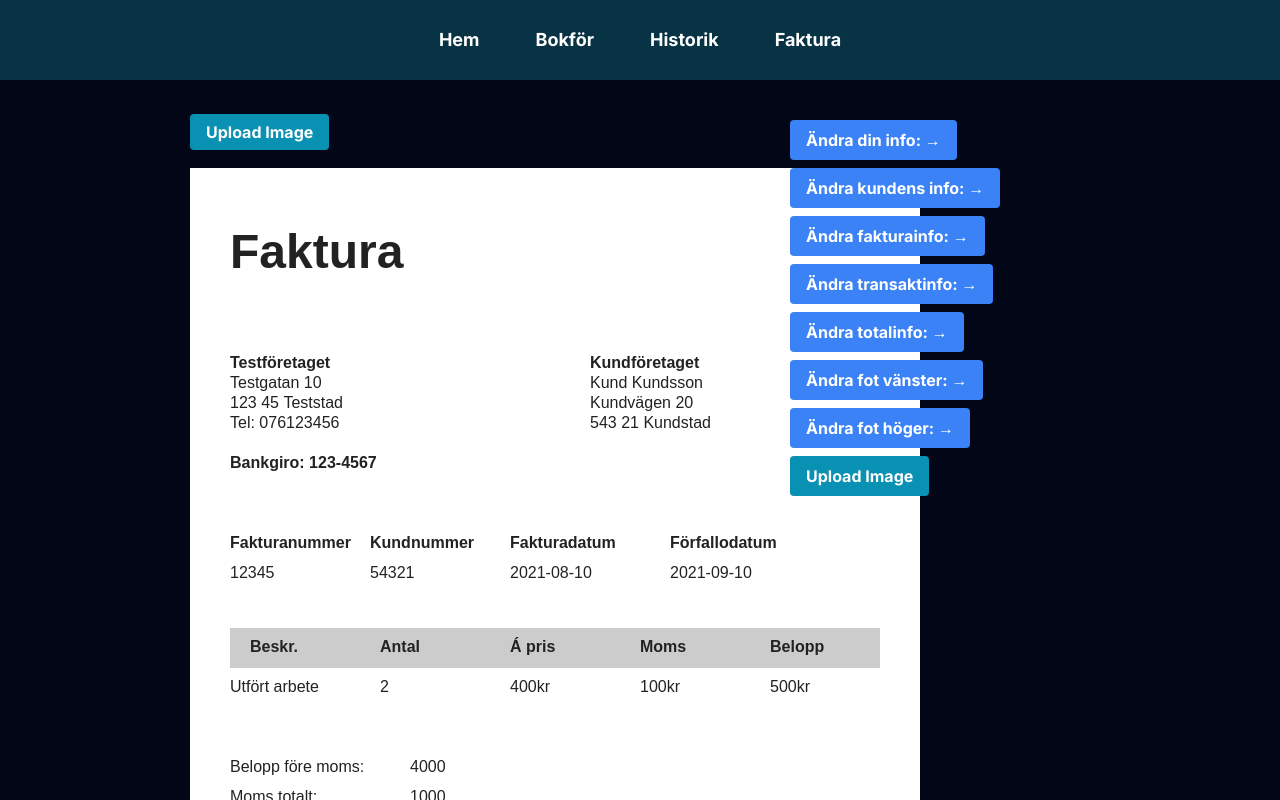
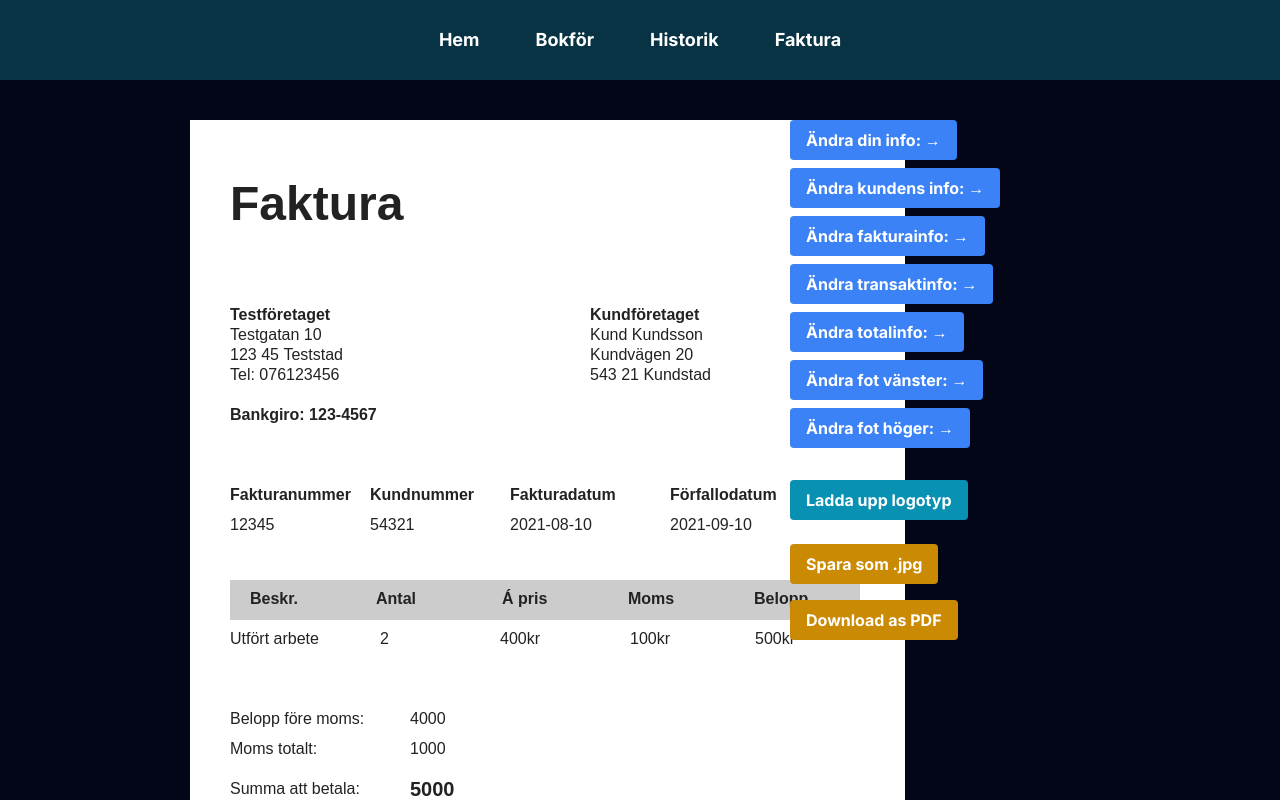
Before and after one commit to RobertAngberg/next, a Next.js app: page /invoice in a window 1280 px wide. Shown: the top 800 px of the page. Built offline with nearby package versions, Linux system fonts and the light colour scheme.

Commit message:
Fixed invoice toggle buttons and save as PDF

```diff
--- a/app/bookkeep/page.tsx
+++ b/app/bookkeep/page.tsx
@@ -41,7 +41,6 @@ const Bookkeep: React.FC = () => {
       titel,
       kommentar,
     };
-    // Loop over the object and append each field to formData
     Object.entries(formFields).forEach(([key, value]) => {
       formData.append(key, value);
     });
--- a/app/invoice/ImageResizer_old.tsx
+++ /dev/null
@@ -1,106 +0,0 @@
-import React, { useEffect, useRef, useState } from "react";
-
-const ImageResizer: React.FC = () => {
-  const [imageSrc, setImageSrc] = useState<string | null>(null);
-  const [resizeWidth, setResizeWidth] = useState<number>(400);
-  const canvasRef = useRef<HTMLCanvasElement>(null);
-  const imageRef = useRef<HTMLImageElement>(new Image());
-
-  const sliderMin = 10;
-  const sliderMax = 500;
-  const stepSize = (sliderMax - sliderMin) / 10;
-
-  const handleImageUpload = (event: React.ChangeEvent<HTMLInputElement>) => {
-    const file = event.target.files ? event.target.files[0] : null;
-    if (file) {
-      const reader = new FileReader();
-      reader.onload = (e: ProgressEvent<FileReader>) => {
-        const imgSrc = e.target?.result as string;
-        setImageSrc(imgSrc);
-        imageRef.current.src = imgSrc;
-        imageRef.current.onload = () => {
-          updateCanvas();
-        };
-      };
-      reader.readAsDataURL(file);
-    }
-  };
-
-  const updateCanvas = () => {
-    const canvas = canvasRef.current;
-    const ctx = canvas?.getContext("2d");
-    const img = imageRef.current;
-
-    if (canvas && ctx && img) {
-      // Calculate aspect ratio
-      const aspectRatio = img.width / img.height;
-
-      // Calculate new dimensions
-      let newWidth = resizeWidth;
-      let newHeight = newWidth / aspectRatio;
-
-      // Adjust width and height based on the maximum dimensions
-      if (newWidth > 500 || newHeight > 350) {
-        if (aspectRatio >= 1) {
-          // Image is wider than it is tall
-          newWidth = 500;
-          newHeight = newWidth / aspectRatio;
-        } else {
-          // Image is taller than it is wide
-          newHeight = 350;
-          newWidth = newHeight * aspectRatio;
-        }
-      }
-
-      // Update canvas size and draw the image
-      canvas.width = newWidth;
-      canvas.height = newHeight;
-      ctx.drawImage(img, 0, 0, newWidth, newHeight);
-    }
-  };
-
-  useEffect(() => {
-    updateCanvas();
-  }, [resizeWidth]);
-
-  const handleResize = (event: React.ChangeEvent<HTMLInputElement>) => {
-    setResizeWidth(parseInt(event.target.value));
-  };
-
-  return (
-    <div className="flex flex-col items-center justify-center h-full w-full">
-      {!imageSrc && (
-        <>
-          <input
-            type="file"
-            id="fileUpload"
-            accept="application/pdf,image/png,image/jpeg"
-            onChange={handleImageUpload}
-            required
-            style={{ display: "none" }}
-          />
-          <label
-            htmlFor="fileUpload"
-            className="bg-cyan-600 hover:bg-cyan-700 cursor-pointer text-white font-bold py-2 px-4 rounded"
-          >
-            Välj fil
-          </label>
-        </>
-      )}
-      {imageSrc && (
-        <input
-          type="range"
-          min={sliderMin}
-          max={sliderMax}
-          step={stepSize}
-          value={resizeWidth}
-          onChange={handleResize}
-          className="absolute bottom-10 w-1/4"
-        />
-      )}
-      <canvas ref={canvasRef} />
-    </div>
-  );
-};
-
-export default ImageResizer;
--- a/app/invoice/InvoiceCanvas.tsx
+++ b/app/invoice/InvoiceCanvas.tsx
@@ -1,29 +1,43 @@
 "use client";
 
-import React, { useRef, useEffect, useState } from "react";
-import LogoUpload from "./LogoUpload";
+import React, { useEffect } from "react";
 
 type TextFields = { [key: string]: string };
+type LogoImage = HTMLImageElement | null;
 
-const InvoiceCanvas = ({ textFields }: { textFields: TextFields }) => {
-  // const [imageFile, setImageFile] = useState<File | null>(null);
-  const [image, setImage] = useState<HTMLImageElement | null>(null);
-  const canvasRef = useRef<HTMLCanvasElement>(null);
+type InvoiceCanvasProps = {
+  canvasRef: React.RefObject<HTMLCanvasElement>;
+  textFields: TextFields;
+  logoImage: LogoImage;
+  saveAsJPG: () => void;
+};
 
+const InvoiceCanvas: React.FC<InvoiceCanvasProps> = ({
+  canvasRef,
+  textFields,
+  logoImage,
+  saveAsJPG,
+}) => {
   useEffect(() => {
     if (canvasRef.current) {
       const ctx = canvasRef.current.getContext("2d");
       if (ctx) {
+        // Clear the canvas
         ctx.clearRect(0, 0, canvasRef.current.width, canvasRef.current.height);
 
-        if (image) {
+        // Set the entire canvas background to white
+        ctx.fillStyle = "#FFF"; // White color
+        ctx.fillRect(0, 0, canvasRef.current.width, canvasRef.current.height);
+
+        if (logoImage) {
           // Här sätts maxhöjd och maxbredd för loggan
-          let scale = Math.min(200 / image.width, 125 / image.height);
-          let width = image.width * scale;
-          let height = image.height * scale;
+          let scale = Math.min(200 / logoImage.width, 125 / logoImage.height);
+          let width = logoImage.width * scale;
+          let height = logoImage.height * scale;
           let x = canvasRef.current.width - width;
+
           // x - 30 är 30px padding från högerkanten.. + 5 padding från toppen
-          ctx.drawImage(image, x - 30, 30 + 5, width, height);
+          ctx.drawImage(logoImage, x - 40, 30 + 5, width, height);
         }
 
         ctx.font = "bold 48px Arial";
@@ -65,7 +79,7 @@ const InvoiceCanvas = ({ textFields }: { textFields: TextFields }) => {
         // Transaktionen
         const tableStartX = 40;
         const tableStartY = 500;
-        const columnWidth = 130;
+        const columnWidth = 126;
         const rowHeight = 25;
         const headerHeight = rowHeight * 2 - 10;
 
@@ -96,9 +110,9 @@ const InvoiceCanvas = ({ textFields }: { textFields: TextFields }) => {
         ctx.font = "16px Arial";
         ctx.fillText(textFields["Beskrivning"], 40, 520);
         ctx.fillText(textFields["Antal"], 190, 520);
-        ctx.fillText(textFields["Apris"], 320, 520);
-        ctx.fillText(textFields["Moms"], 450, 520);
-        ctx.fillText(textFields["Belopp"], 580, 520);
+        ctx.fillText(textFields["Apris"], 310, 520);
+        ctx.fillText(textFields["Moms"], 440, 520);
+        ctx.fillText(textFields["Belopp"], 565, 520);
 
         // Totaler
         ctx.font = "16px Arial";
@@ -113,61 +127,25 @@ const InvoiceCanvas = ({ textFields }: { textFields: TextFields }) => {
 
         // Fot kolumn 1
         ctx.font = "11px Arial";
-        ctx.fillText(textFields["Fot, företagsnamn"], 40, 760);
-        ctx.fillText(textFields["Fot, adress"], 40, 780);
-        ctx.fillText(textFields["Fot, postnummer och stad"], 40, 800);
-        ctx.fillText(textFields["Fot, orgnummer"], 40, 820);
-        ctx.fillText(textFields["Fot, momsnummer"], 40, 840);
+        ctx.fillText(textFields["Fot, företagsnamn"], 40, 860);
+        ctx.fillText(textFields["Fot, adress"], 40, 880);
+        ctx.fillText(textFields["Fot, postnummer och stad"], 40, 900);
+        ctx.fillText(textFields["Fot, orgnummer"], 40, 920);
+        ctx.fillText(textFields["Fot, momsnummer"], 40, 940);
 
         // Fot kolumn 2
-        ctx.fillText(textFields["Fot, kontaktperson"], 560, 760);
-        ctx.fillText(textFields["Fot, telefonnummer"], 560, 780);
-        ctx.fillText(textFields["Fot, email"], 560, 800);
-        ctx.fillText(textFields["Fot, hemsida"], 560, 820);
-        ctx.fillText(textFields["Fot, social media"], 560, 840);
+        ctx.fillText(textFields["Fot, kontaktperson"], 530, 860);
+        ctx.fillText(textFields["Fot, telefonnummer"], 530, 880);
+        ctx.fillText(textFields["Fot, email"], 530, 900);
+        ctx.fillText(textFields["Fot, hemsida"], 530, 920);
+        ctx.fillText(textFields["Fot, social media"], 530, 940);
       }
     }
-  }, [textFields, image]);
-
-  const handleFileUpload = (image: HTMLImageElement) => {
-    setImage(image);
-  };
-
-  const saveAsJPG = () => {
-    if (canvasRef.current) {
-      const tempCanvas = document.createElement("canvas");
-      tempCanvas.width = canvasRef.current.width;
-      tempCanvas.height = canvasRef.current.height;
-
-      const tempCtx = tempCanvas.getContext("2d");
-      if (tempCtx) {
-        tempCtx.fillStyle = "#FFF"; // White background
-        tempCtx.fillRect(0, 0, tempCanvas.width, tempCanvas.height);
-        tempCtx.drawImage(canvasRef.current, 0, 0);
-
-        const imageURL = tempCanvas.toDataURL("image/jpeg");
-        const downloadLink = document.createElement("a");
-        downloadLink.href = imageURL;
-        downloadLink.download = "canvas-image.jpg";
-        document.body.appendChild(downloadLink);
-        downloadLink.click();
-        document.body.removeChild(downloadLink);
-      }
-    }
-  };
+  }, [textFields, logoImage]);
 
   return (
     <>
-      <LogoUpload handleFileUpload={handleFileUpload} />
-      <br></br>
-      <br></br>
-      <canvas ref={canvasRef} width="730" height="900" className="bg-white" />
-      <button
-        className="bg-yellow-600 hover:bg-cyan-700 w-full text-white font-bold py-2 px-4 rounded flex items-center justify-center mb-10"
-        onClick={saveAsJPG}
-      >
-        Save as JPG
-      </button>
+      <canvas ref={canvasRef} width="715" height="1011" className="bg-white" />
     </>
   );
 };
--- a/app/invoice/LogoUpload.tsx
+++ b/app/invoice/LogoUpload.tsx
@@ -1,5 +1,5 @@
 type LogoUploadProps = {
-  handleFileUpload: (image: HTMLImageElement) => void;
+  handleFileUpload: (logoImage: HTMLImageElement) => void;
 };
 
 const LogoUpload: React.FC<LogoUploadProps> = ({ handleFileUpload }) => {
@@ -9,11 +9,9 @@ const LogoUpload: React.FC<LogoUploadProps> = ({ handleFileUpload }) => {
     if (file) {
       const reader = new FileReader();
       reader.onload = (e) => {
-        const img = new Image();
-        img.onload = () => handleFileUpload(img);
-        // The image hasn't been "saved" or "handled" before the last line.
-        // The last line is what initiates the image loading process.
-        img.src = e.target?.result as string;
+        const uploadedImage = new Image();
+        uploadedImage.src = e.target?.result as string;
+        uploadedImage.onload = () => handleFileUpload(uploadedImage);
       };
       reader.readAsDataURL(file);
     }
@@ -32,7 +30,7 @@ const LogoUpload: React.FC<LogoUploadProps> = ({ handleFileUpload }) => {
         htmlFor="fileUpload"
         className="bg-cyan-600 hover:bg-cyan-700 cursor-pointer text-white font-bold py-2 px-4 rounded"
       >
-        Upload Image
+        Ladda upp logotyp
       </label>
     </>
   );
--- a/app/invoice/ToggleButton.tsx
+++ b/app/invoice/ToggleButton.tsx
@@ -10,21 +10,21 @@ type Group =
 type ToggleButtonProps = {
   toggleGroup: Group;
   buttonText: string;
-  isVisible: boolean;
+  fieldGroupVisible: boolean;
   onToggle: (group: Group) => void;
 };
 
 const ToggleButton: React.FC<ToggleButtonProps> = ({
   toggleGroup,
   buttonText,
-  isVisible,
+  fieldGroupVisible,
   onToggle,
 }) => (
   <button
     onClick={() => onToggle(toggleGroup)}
     className="cursor-pointer mb-2 bg-blue-500 text-white font-bold py-2 px-4 rounded hover:bg-blue-700"
   >
-    {buttonText}: {isVisible ? "↓" : "→"}
+    {buttonText}: {fieldGroupVisible ? "↓" : "→"}
   </button>
 );
 
--- a/app/invoice/page.tsx
+++ b/app/invoice/page.tsx
@@ -1,11 +1,11 @@
 "use client";
+import { jsPDF } from "jspdf";
 
-import { useState, ChangeEvent } from "react";
+import { useState, ChangeEvent, useRef } from "react";
 import TextField from "./Textfield";
 import ToggleButton from "./ToggleButton";
 import InvoiceCanvas from "./InvoiceCanvas";
-import Modal from "./Modal";
-import ImageResizer from "./LogoUpload";
+import LogoUpload from "./LogoUpload";
 
 type Group =
   | "first4"
@@ -17,23 +17,14 @@ type Group =
   | "seventh4";
 
 const Invoice: React.FC = () => {
-  const [first4Visible, setFirst4Visible] = useState(false);
-  const [second4Visible, setSecond4Visible] = useState(false);
-  const [third4Visible, setThird4Visible] = useState(false);
-  const [fourth4Visible, setFourth4Visible] = useState(false);
-  const [fifth4Visible, setFifth4Visible] = useState(false);
-  const [sixth4Visible, setSixth4Visible] = useState(false);
-  const [seventh4Visible, setSeventh4Visible] = useState(false);
+  const [activeToggleBtn, setActiveToggleBtn] = useState<Group | null>(null);
+  const [logoImage, setLogoImage] = useState<HTMLImageElement | null>(null);
+  const canvasRef = useRef<HTMLCanvasElement>(null);
+  const [pdfUrl, setPdfUrl] = useState("");
 
-  const [isModalOpen, setIsModalOpen] = useState(false);
-
-  const toggleModal = () => {
-    setIsModalOpen((prev) => !prev);
-  };
-
+  const [textFields, setTextFields] = useState<{ [key: string]: string }>({
     // Vid input så ändras state, och skickas sen till InvoiceCanvas
     // <{ [key: string]: string }> = key/value
-  const [textFields, setTextFields] = useState<{ [key: string]: string }>({
     Företagsnamn: "Testföretaget",
     Adress: "Testgatan 10",
     "Postnummer och stad": "123 45 Teststad",
@@ -67,36 +58,18 @@ const Invoice: React.FC = () => {
     "Fot, social media": "Instagram.com/testföretaget",
   });
 
-  // Array med objekt med "mall" för att skapa toggleknappar
-  const toggleButtons: { group: Group; text: string; visible: boolean }[] = [
-    { group: "first4", text: "Ändra din info", visible: first4Visible },
-    { group: "second4", text: "Ändra kundens info", visible: second4Visible },
-    { group: "third4", text: "Ändra fakturainfo", visible: third4Visible },
-    { group: "fourth4", text: "Ändra transaktinfo", visible: fourth4Visible },
-    { group: "fifth4", text: "Ändra totalinfo", visible: fifth4Visible },
-    { group: "sixth4", text: "Ändra fot vänster", visible: sixth4Visible },
-    { group: "seventh4", text: "Ändra fot höger", visible: seventh4Visible },
+  const toggleButtons: { group: Group; text: string }[] = [
+    { group: "first4", text: "Ändra din info" },
+    { group: "second4", text: "Ändra kundens info" },
+    { group: "third4", text: "Ändra fakturainfo" },
+    { group: "fourth4", text: "Ändra transaktinfo" },
+    { group: "fifth4", text: "Ändra totalinfo" },
+    { group: "sixth4", text: "Ändra fot vänster" },
+    { group: "seventh4", text: "Ändra fot höger" },
   ];
 
-  // Knyter group names till respektive stateSet func
-  // Key är group name och value är stateSet func
-  const toggleVisibility = (group: string) => {
-    const visibilitySetters: {
-      [key: string]: React.Dispatch<React.SetStateAction<boolean>>;
-    } = {
-      first4: setFirst4Visible,
-      second4: setSecond4Visible,
-      third4: setThird4Visible,
-      fourth4: setFourth4Visible,
-      fifth4: setFifth4Visible,
-      sixth4: setSixth4Visible,
-      seventh4: setSeventh4Visible,
-    };
-
-    const setter = visibilitySetters[group];
-    if (setter) {
-      setter((prev) => !prev);
-    }
+  const toggleVisibility = (group: Group) => {
+    setActiveToggleBtn((prev) => (prev === group ? null : group));
   };
 
   const handleInputChange = (e: ChangeEvent<HTMLInputElement>) => {
@@ -104,49 +77,131 @@ const Invoice: React.FC = () => {
     setTextFields((prev) => ({ ...prev, [name]: value }));
   };
 
+  const handleFileUpload = (uploadedImage: HTMLImageElement) => {
+    setLogoImage(uploadedImage);
+  };
+
+  const saveAsJPG = () => {
+    if (canvasRef.current) {
+      const tempCanvas = document.createElement("canvas");
+      tempCanvas.width = canvasRef.current.width;
+      tempCanvas.height = canvasRef.current.height;
+
+      const tempCtx = tempCanvas.getContext("2d");
+      if (tempCtx) {
+        tempCtx.fillStyle = "#FFF"; // White background
+        tempCtx.fillRect(0, 0, tempCanvas.width, tempCanvas.height);
+        tempCtx.drawImage(canvasRef.current, 0, 0);
+
+        const imageURL = tempCanvas.toDataURL("image/jpeg");
+        const downloadLink = document.createElement("a");
+        downloadLink.href = imageURL;
+        downloadLink.download = "canvas-image.jpg";
+        document.body.appendChild(downloadLink);
+        downloadLink.click();
+        document.body.removeChild(downloadLink);
+      }
+    }
+  };
+
+  const saveAsPDF = () => {
+    if (canvasRef.current) {
+      const canvas = canvasRef.current;
+      const imageData = canvas.toDataURL("image/jpeg", 1.0);
+
+      const pdf = new jsPDF({
+        orientation: "portrait",
+        unit: "px",
+        format: [canvas.width, canvas.height],
+      });
+
+      pdf.addImage(imageData, "JPEG", 0, 0, canvas.width, canvas.height);
+      pdf.save("canvas-document.pdf");
+    }
+  };
+
   return (
     <main className="flex justify-center p-10 bg-slate-950 text-white">
       <div className="w-2/4">
-        <InvoiceCanvas textFields={textFields} />
+        <InvoiceCanvas
+          textFields={textFields}
+          logoImage={logoImage}
+          saveAsJPG={saveAsJPG}
+          canvasRef={canvasRef}
+        />
       </div>
       <div className="w-1/4 flex flex-col items-start">
         {toggleButtons.map((button, index) => (
+          <div key={index}>
             <ToggleButton
-            key={index}
               toggleGroup={button.group}
               buttonText={button.text}
-            isVisible={button.visible}
-            onToggle={toggleVisibility}
+              fieldGroupVisible={activeToggleBtn === button.group}
+              onToggle={() => toggleVisibility(button.group)}
             />
-        ))}
-
-        {Object.keys(textFields).map((labelText, index) => (
-          <div key={labelText}>
-            {((index >= 0 && index < 5 && first4Visible) ||
-              (index >= 5 && index < 9 && second4Visible) ||
-              (index >= 9 && index < 13 && third4Visible) ||
-              (index >= 13 && index < 18 && fourth4Visible) ||
-              (index >= 18 && index < 21 && fifth4Visible) ||
-              (index >= 21 && index < 26 && sixth4Visible) ||
-              (index >= 26 && index < 31 && seventh4Visible) ||
-              index >= 31) && (
+            {activeToggleBtn === button.group &&
+              Object.keys(textFields).map((labelText, fieldIndex) => {
+                if (
+                  (button.group === "first4" &&
+                    fieldIndex >= 0 &&
+                    fieldIndex < 5) ||
+                  (button.group === "second4" &&
+                    fieldIndex >= 5 &&
+                    fieldIndex < 9) ||
+                  (button.group === "third4" &&
+                    fieldIndex >= 9 &&
+                    fieldIndex < 13) ||
+                  (button.group === "fourth4" &&
+                    fieldIndex >= 13 &&
+                    fieldIndex < 18) ||
+                  (button.group === "fifth4" &&
+                    fieldIndex >= 18 &&
+                    fieldIndex < 21) ||
+                  (button.group === "sixth4" &&
+                    fieldIndex >= 21 &&
+                    fieldIndex < 26) ||
+                  (button.group === "seventh4" &&
+                    fieldIndex >= 26 &&
+                    fieldIndex < 31)
+                ) {
+                  return (
                     <TextField
+                      key={labelText}
                       labelText={labelText}
                       textFields={textFields}
                       handleInputChange={handleInputChange}
                     />
-            )}
+                  );
+                }
+                return null;
+              })}
           </div>
         ))}
+        <br></br>
+        <LogoUpload handleFileUpload={handleFileUpload} />
+        <br></br>
+        <button
+          className="bg-yellow-600 hover:bg-cyan-700 text-white font-bold py-2 px-4 rounded flex items-center justify-center mb-4"
+          onClick={saveAsJPG}
+        >
+          Spara som .jpg
+        </button>
 
-        {/* <button
-          className="bg-yellow-600 hover:bg-cyan-700 w-full text-white font-bold py-2 px-4 rounded flex items-center justify-center mb-10"
-          onClick={toggleModal}
+        <button
+          className="bg-yellow-600 hover:bg-cyan-700 text-white font-bold py-2 px-4 rounded flex items-center justify-center mb-10"
+          onClick={saveAsPDF}
         >
-          Open Modal
+          Download as PDF
         </button>
-        <Modal isModalOpen={isModalOpen} onClose={toggleModal} /> */}
-        <ImageResizer />
+
+        {pdfUrl && (
+          <iframe
+            src={pdfUrl}
+            width="100%"
+            height="100%" // Adjusted for full height in modal
+            title="PDF Viewer"
+          ></iframe>
+        )}
       </div>
     </main>
   );
--- a/package.json
+++ b/package.json
@@ -11,6 +11,7 @@
   "dependencies": {
     "@vercel/postgres": "^0.7.2",
     "chart.js": "^4.4.1",
+    "jspdf": "^2.5.1",
     "next": "^14.1.0",
     "react": "^18",
     "react-chartjs-2": "^5.2.0",
```
Also changed, not shown: app/invoice/Modal.tsx (deleted, +0 -30 lines), 1 other file (tests, documents, lock files or other folders). Lines whose indentation alone changed are shown as unchanged.
